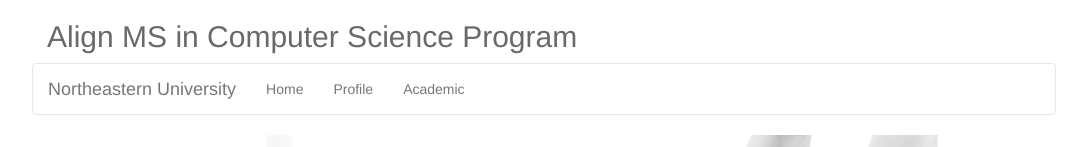
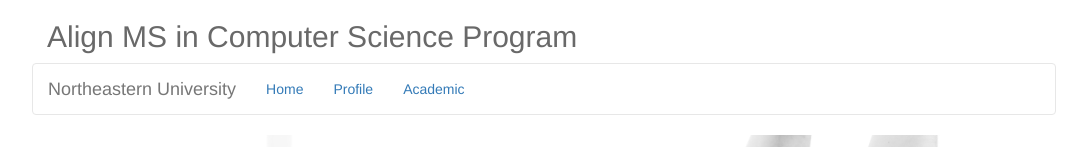
Before and after one commit to rexue70/asd-student-front-end, a React (Create React App) app in the folder student-front-end/: page /academic in a window 1280 px wide. Shown: the part 204-351 px from the top of the page, without its empty margins (96-1183 px from the left). Built offline with nearby package versions, Linux system fonts and the light colour scheme; a web font is replaced by a local one.

Commit message:
change nav bar

```diff
--- a/student-front-end/src/components/NavigationBar.js
+++ b/student-front-end/src/components/NavigationBar.js
@@ -41,14 +41,14 @@ class NavigationBar extends Component {
                         </Navbar.Header>
                         <Navbar.Collapse>
                             <Nav activeKey={this.state.activeKey} onSelect={this.handleSelect.bind(this)}>
-                                <NavItem eventKey={1} href="/">
-                                    Home
+                                <NavItem eventKey={1}>
+                                    <Link to="/">Home</Link>
                                 </NavItem>
-                                <NavItem eventKey={2} href="/profile">
-                                    Profile
+                                <NavItem eventKey={2}>
+                                    <Link to="/profile">Profile</Link>
                                 </NavItem>
-                                <NavItem eventKey={3} href="/academic">
-                                    Academic
+                                <NavItem eventKey={3}>
+                                    <Link to="/academic">Academic</Link>
                                 </NavItem>
                             </Nav>
                         </Navbar.Collapse>
```
